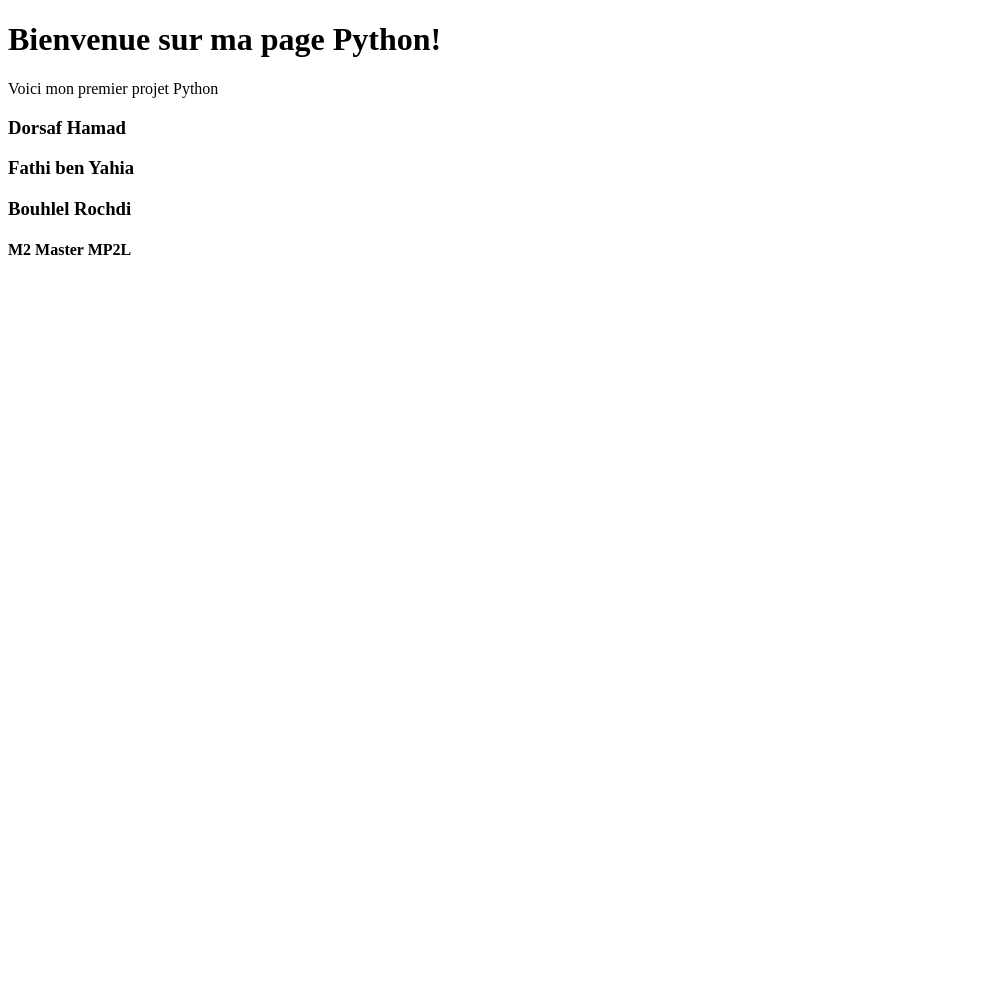
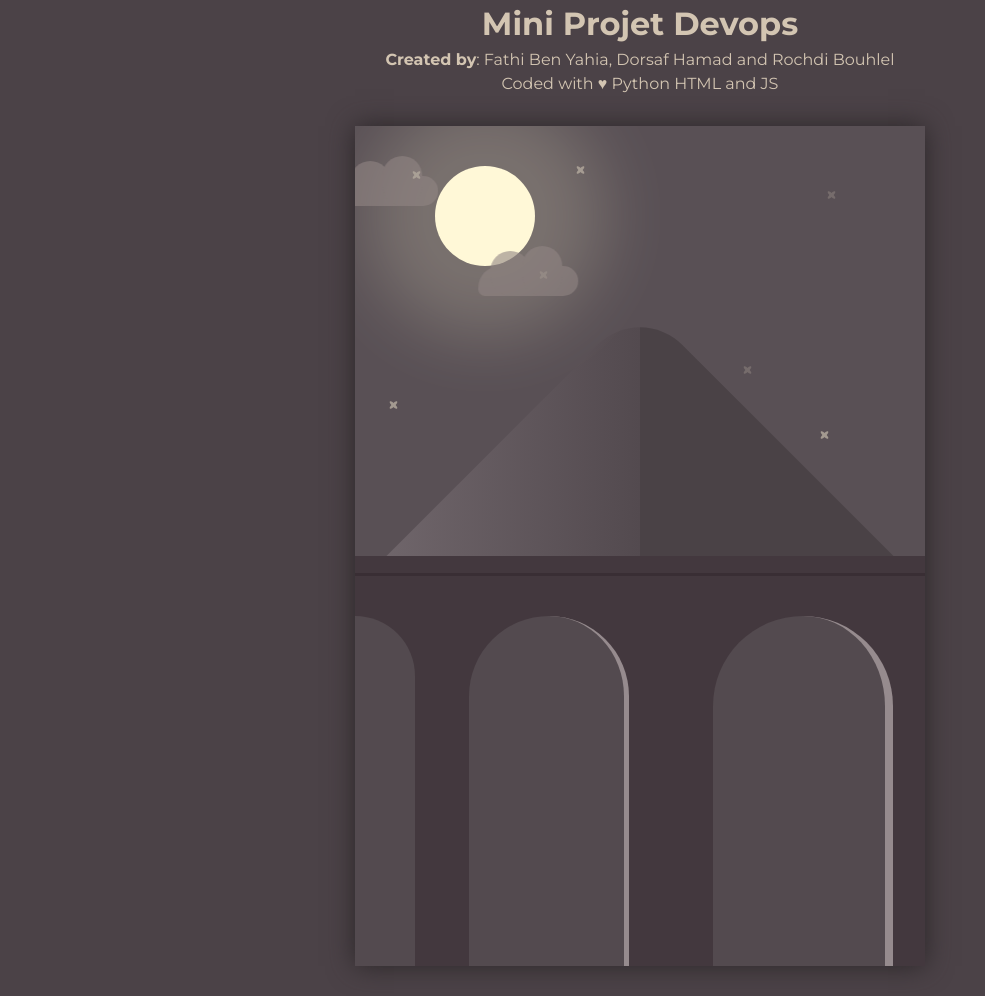
Before and after one commit to ftou7bny/DevopsPythonProject, a Flask app: page / in a window 1280 px wide. Shown: the whole page, without its empty margins (0-985 px from the left). Before the commit the page ends 255 px from the top, so only its background shows below. Run offline with Flask 3, Linux system fonts and the light colour scheme.

Commit message:
update interface page

```diff
--- /dev/null
+++ b/static/script.js
@@ -0,0 +1,38 @@
+
+let tl = anime.timeline({ duration: 750, loop: true, easing: "easeInOutExpo" })
+//div element
+let line = document.getElementById("line");
+let square = document.getElementById("sqare");
+
+tl.add({
+    targets: square,
+    translateX: 100
+})
+tl.add({
+    targets: square,
+    translateY: 100,
+    rotate: '1turn',
+    borderRadius: ['0%', '50%']
+})
+tl.add({
+    targets: square,
+    translateX: 0,
+    borderRadius: ['50%', '0%']
+})
+tl.add({
+    targets: square,
+    translateY: 0,
+    borderRadius: ['0%', '0%']
+});
+
+let tl2 = anime.timeline({ duration: 1000, loop: true })
+
+tl2.add({
+    targets: line,
+    width: 100,
+})
+tl2.add({
+    delay: 1000,
+    targets: line,
+    width: 0
+})
--- /dev/null
+++ b/static/styles.css
@@ -0,0 +1,378 @@
+@import url('https://fonts.googleapis.com/css?family=Montserrat:400,700');
+
+/*lazy general reset*/
+* {
+  padding: 0;
+  margin: 0;
+}
+
+/*border-box stuff*/
+html {
+  box-sizing: border-box;
+}
+*, *:before, *:after {
+  box-sizing: inherit;
+}
+
+body {
+  background: #4b4247;
+/*   background: #2b2628; */
+}
+
+.container {
+  position: relative;
+  width: 570px;
+  height: 840px;
+  margin: 30px auto;
+  background: #595055;
+  overflow: hidden;
+  z-index: -5;
+  box-shadow: 0 0 25px #2b2628;
+/*   transform: scale(1.5); */
+}
+
+.moon {
+  width: 100px;
+  height: 100px;
+  margin: 40px 0 80px 80px;
+  border-radius: 50%;
+  background: #fff8d7;
+  box-shadow: 0 0 70px 70px rgba(255,248,216, 0.2);
+}
+
+.cloud-container {
+  opacity: 0.6
+}
+
+.cloud,
+.cloud:before,
+.cloud:after {
+  border-radius: 35px;
+  background: rgb(145,133,132);
+}
+
+.cloud {
+  display: inline-block;
+  vertical-align: top;
+  width: 100px;
+  height: 30px;
+  border-radius: 50px 35px 35px 15px;
+  position: relative;
+}
+
+.cloud:before,
+.cloud:after {
+  content:'';
+  display: block;
+  position: absolute;
+}
+
+.cloud:before {
+  width: 40px;
+  height: 45px;
+  left: 12px;
+  bottom: 0;
+}
+
+.cloud:after {
+  width: 40px;
+  height: 50px;
+  right: 16px;
+  bottom: 0;
+}
+
+.cloud:nth-child(1){
+  position: absolute;
+  top: 180px;
+  left: -450px;
+}
+
+.cloud:nth-child(2){
+  position: absolute;
+  top: 80px;
+  left: -230px;
+}
+
+.cloud:nth-child(4){
+  position: absolute;
+  top: 50px;
+  left: 230px;
+}
+
+.cloud:nth-child(5) {
+  position: absolute;
+  top: 140px;
+  right: 100px;
+}
+
+.cloud {
+    animation: cloudmove 50s linear infinite backwards;
+}
+
+@keyframes cloudmove {
+  0% { transform: translateX(-450px); }
+  100% { transform: translateX(1090px); }
+}
+
+.stars {
+  width: 100%;
+}
+
+.star {
+  display: inline-block;
+  position: relative;
+  animation: twinkle 7s -1s infinite;
+}
+
+.star:nth-child(even){
+  animation: twinkle 7s 2s infinite;
+}
+
+@keyframes twinkle {
+  0% { opacity: 1; }
+  60% { opacity: 0.2; }
+}
+
+.star:before,
+.star:after{
+  content: '';
+  display: block;
+  width: 3px;
+  height: 10px;
+  background: #b0a69b;
+  border-radius: 45%;
+}
+
+.star:before {
+  transform: rotate(-45deg);
+  position: absolute;
+  top: 0;
+}
+
+.star:after {
+  transform: rotate(45deg);
+}
+
+.star:nth-child(1){
+  transform: translate(60px, -210px);
+}
+
+.star:nth-child(2){
+  transform: translate(180px,-110px);
+}
+
+.star:nth-child(3){
+  transform: translate(210px,-215px);
+}
+
+.star:nth-child(4){
+  transform: translate(370px,-15px);
+}
+
+.star:nth-child(5){
+  transform: translate(440px,50px);
+}
+
+.star:nth-child(6){
+  transform: translate(440px,-190px);
+}
+
+.star:nth-child(7){
+  transform: translate(-5px,20px);
+}
+
+
+.mountain {
+  width: 490px;
+  height: 490px;
+  margin: 10px auto 0;
+  background: linear-gradient(-225deg, #796f74, #534a4f 50%, #4a4246 50%);
+  border-radius: 60px;
+  transform: rotate(-45deg);
+  position: relative;
+  z-index: -2;
+}
+
+.train-container {
+  position: absolute;
+  bottom: -40px;
+}
+
+.train {
+  width: 1450px;
+  animation: move 8s -1.5s linear infinite forwards;
+}
+
+@keyframes move {
+  0% {transform: translateX(600px);}
+  100% { transform: translateX(-1450px); }
+}
+
+.train-car {
+  display: inline-block;
+  vertical-align: top;
+  height: 70px;
+  width: 240px;
+  border: 1px solid #71656a;
+  border-top: 2px solid #978a8e;
+  background: #50464b;
+  border-radius: 11px;
+  padding-top: 18px;
+  padding-left: 18px;
+}
+
+.head-car,
+.end-car{
+  width: 210px;
+  border-left: 2px solid #978a8e;
+  border-top-left-radius: 200px;
+  padding-left: 25px;
+}
+
+.end-car {
+  border-top-left-radius: 11px;
+  border-top-right-radius: 200px;
+  padding-left: 10px;
+  padding-right: 25px;
+}
+
+.windows,
+.door {
+  display: inline-block;
+}
+
+.windows {
+  width: 80px;
+  height: 50px;
+}
+
+.head-car .windows,
+.end-car .windows{
+  width: 130px;
+}
+
+.w-left,
+.w-right,
+.head-car-window,
+.end-car-window{
+  display: inline-block;
+  width: 37px;
+  height: 26px;
+  border-radius: 2px;
+  background: #ffc72f;
+/*   vertical-align: top; */
+}
+
+.head-car-window,
+.end-car-window{
+  width: 25px;
+  border-top-left-radius: 25px;
+  margin-right: 15px;
+  position: relative;
+}
+
+.end-car-window {
+  border-top-left-radius: inherit;
+  border-top-right-radius: 25px;
+  margin-left: 15px;
+  margin-right: 0;
+}
+
+.head-car-window:after,
+.end-car-window:after{
+  content: '';
+  display: block;
+  width: 5px;
+  height: 26px;
+  background: #554b50;
+
+  position: absolute;
+  right: -12px;
+}
+
+.end-car-window:after {
+  left: -12px;
+}
+
+.door {
+  background: #675e62;
+  width: 25px;
+  height: 50px;
+  padding: 4px 5px 0;
+  vertical-align: top;
+  margin: 0 5px;
+}
+
+.end-car .door {
+  margin: 0 6px;
+}
+
+.door:before{
+  content: '';
+  display: block;
+  width: 15px;
+  height: 20px;
+  background: #53494f;
+
+}
+
+.train-track {
+  position: relative;
+  background: #43383e;
+  width: 100%;
+  height: 450px;
+}
+
+.ledge {
+  height: 20px;
+  width: 100%;
+/*   background: white; */
+  border-bottom: 3px solid #392e34;
+  margin-bottom: 40px;
+}
+
+.pillar {
+  overflow-x: hidden;
+}
+
+.pillar > div{
+  background: #534a4f;
+  height: 386px;
+  border-radius: 200px 200px 0 0;
+  display: inline-block;
+}
+
+.pillar-left {
+  width: 120px;
+  margin-left: -60px;
+  margin-right: 50px;
+}
+
+.pillar-middle,
+.pillar-right {
+  border-right: 5px solid #968b8e;
+}
+
+.pillar-middle {
+  width: 160px;
+  margin-right: 80px;
+}
+
+.pillar-right {
+  width: 180px;
+  border-right-width: 8px;
+}
+
+.desc {
+  margin-bottom: 30px;
+  font-family: 'Montserrat', sans-serif;
+  text-align: center;
+  color: #d3c5b2;
+  line-height: 1.5;
+}
+
+.desc a,
+.desc a:visited {
+  font-weight: bold;
+  color: #d3c5b2;
+}
--- a/templates/index.html
+++ b/templates/index.html
@@ -4,14 +4,112 @@
     <meta charset="UTF-8">
     <meta http-equiv="X-UA-Compatible" content="IE=edge">
     <meta name="viewport" content="width=device-width, initial-scale=1.0">
+    <link rel="stylesheet" href="{{ url_for('static', filename='styles.css') }}">
+    <script src="{{ url_for('static', filename='script.js') }}"></script>
     <title>Mon Projet Python</title>
 </head>
 <body>
-    <h1>Bienvenue sur ma page Python!</h1>
-    <p>Voici mon premier projet Python</p>
-    <h3> Dorsaf Hamad </h3>
-    <h3> Fathi ben Yahia </h3>
-    <h3> Bouhlel Rochdi </h3>
-    <h4> M2 Master MP2L </h4>
+
+    <div class="desc">
+        <h1>Mini Projet Devops</h1>
+        <p><strong>Created by</strong>: <span>Fathi Ben Yahia</span>, <span> Dorsaf Hamad </span> and <span>Rochdi Bouhlel </span></p>
+        <p>Coded with &hearts; Python HTML and JS</p>
+      </div>
+
+    <div class="container">
+        <div class="moon"></div>
+        <div class="cloud-container">
+          <div class="cloud"></div>
+          <div class="cloud"></div><div class="cloud"></div><div class="cloud"></div><div class="cloud"></div>
+        </div>
+
+        <div class="stars">
+          <div class="star"></div> <div class="star"></div> <div class="star"></div> <div class="star"></div> <div class="star"></div> <div class="star"></div> <div class="star"></div>
+        </div>
+        <div class="mountain"></div>
+        <div class="train-container">
+          <div class="train">
+            <div class="train-car head-car">
+              <div class="windows">
+                <div class="head-car-window"></div>
+                <div class="w-left"></div>
+                <div class="w-right"></div>
+              </div>
+              <div class="door"></div>
+            </div>
+
+            <div class="train-car">
+              <div class="windows">
+                <div class="w-left"></div>
+                <div class="w-right"></div>
+              </div>
+              <div class="door"></div>
+              <div class="windows">
+                <div class="w-left"></div>
+                <div class="w-right"></div>
+              </div>
+            </div>
+
+            <div class="train-car">
+              <div class="windows">
+                <div class="w-left"></div>
+                <div class="w-right"></div>
+              </div>
+              <div class="door"></div>
+              <div class="windows">
+                <div class="w-left"></div>
+                <div class="w-right"></div>
+              </div>
+            </div>
+
+            <div class="train-car">
+              <div class="windows">
+                <div class="w-left"></div>
+                <div class="w-right"></div>
+              </div>
+              <div class="door"></div>
+              <div class="windows">
+                <div class="w-left"></div>
+                <div class="w-right"></div>
+              </div>
+            </div>
+
+            <div class="train-car">
+              <div class="windows">
+                <div class="w-left"></div>
+                <div class="w-right"></div>
+              </div>
+              <div class="door"></div>
+              <div class="windows">
+                <div class="w-left"></div>
+                <div class="w-right"></div>
+              </div>
+            </div>
+
+            <div class="train-car end-car">
+              <div class="door"></div>
+              <div class="windows">
+                <div class="w-left"></div>
+                <div class="w-right"></div>
+                <div class="end-car-window"></div>
+              </div>
+
+            </div>
+
+          </div><!-- end .train-->
+
+
+          <div class="train-track">
+            <div class="ledge"></div>
+            <div class="pillar">
+              <div class="pillar-left"></div>
+            <div class="pillar-middle"></div>
+            <div class="pillar-right"></div>
+            </div> <!--end .pillar-->
+
+          </div><!--end .train-track-->
+        </div>
+      </div>
+
 </body>
 </html>
```
